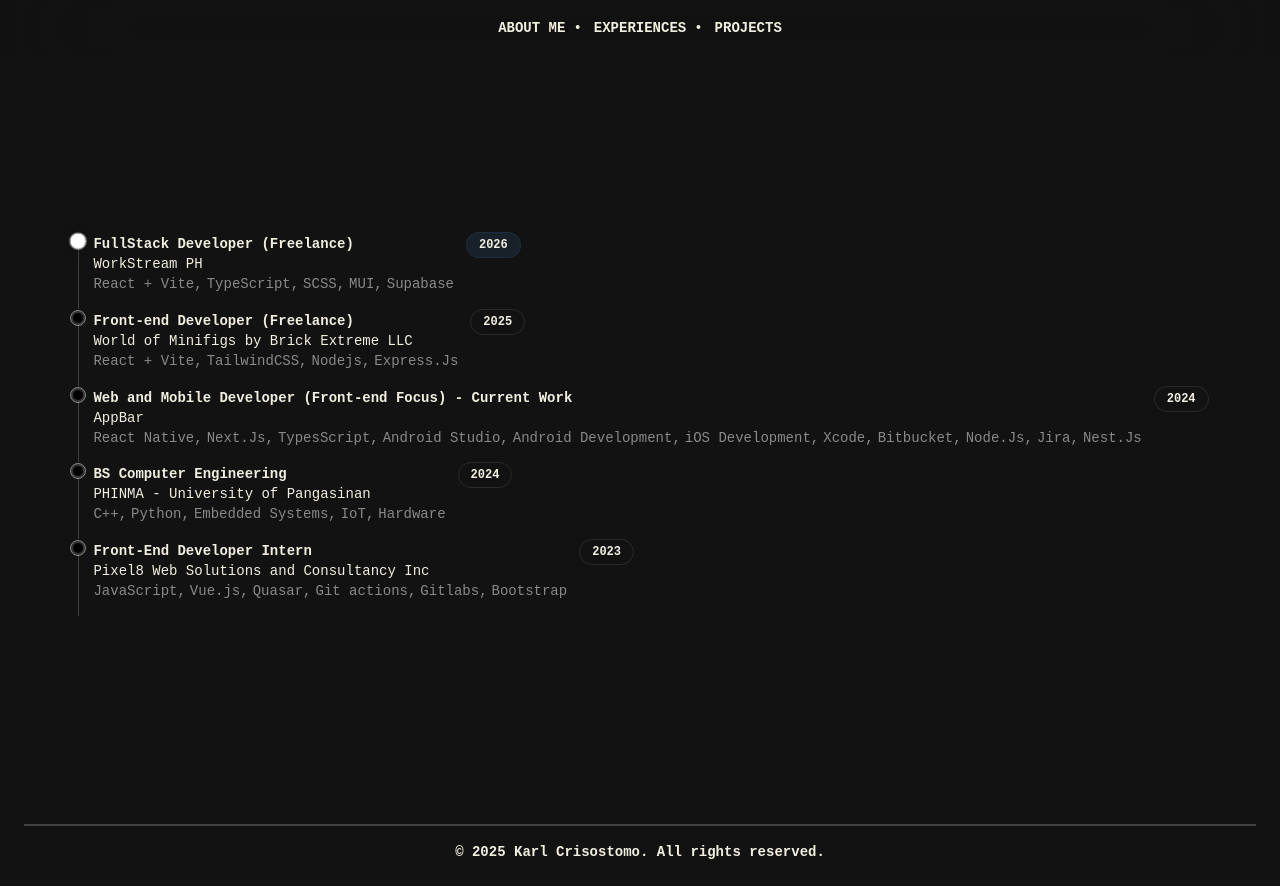
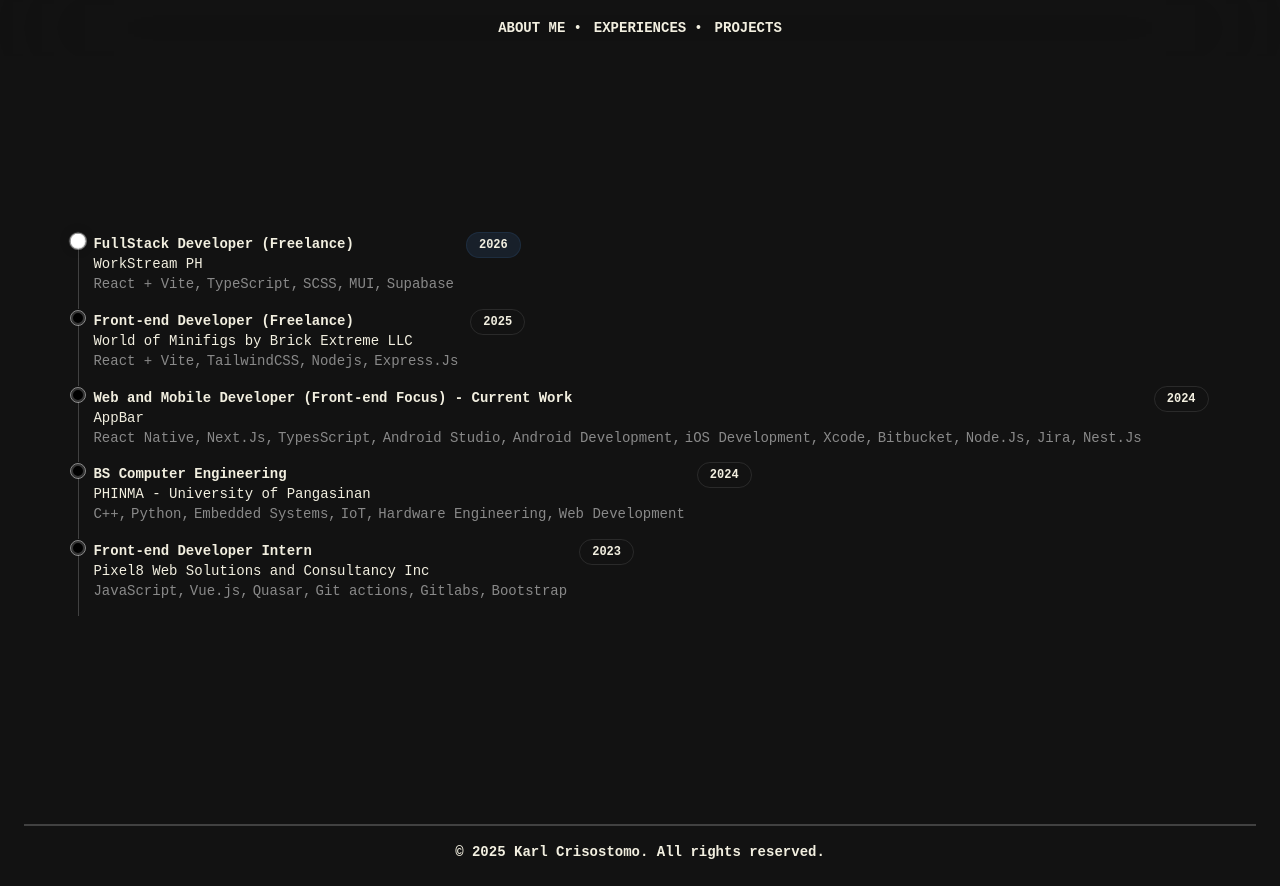
Before and after one commit to Karlx13/karl-crisostomo-portfolio, a React (Vite) app: page /experiences in a window 1280 px wide. Built offline with nearby package versions, Linux system fonts and the light colour scheme; a web font is replaced by a local one.

Commit message:
fix: correct casing in job title for consistency

```diff
--- a/src/constants/ExperiencesTimeline.ts
+++ b/src/constants/ExperiencesTimeline.ts
@@ -4,7 +4,7 @@ export const EXPERIENCES_TIMELINE: IMilestone[] = [
   {
     id: 1,
     date: 2023,
-    title: 'Front-End Developer Intern',
+    title: 'Front-end Developer Intern',
     company: 'Pixel8  Web Solutions and Consultancy Inc',
     technologies: ['JavaScript', 'Vue.js', 'Quasar', 'Git actions', 'Gitlabs', 'Bootstrap'],
   },
@@ -13,7 +13,14 @@ export const EXPERIENCES_TIMELINE: IMilestone[] = [
     date: 2024,
     title: 'BS Computer Engineering ',
     company: 'PHINMA - University of Pangasinan',
-    technologies: ['C++', 'Python', 'Embedded Systems', 'IoT', 'Hardware'],
+    technologies: [
+      'C++',
+      'Python',
+      'Embedded Systems',
+      'IoT',
+      'Hardware Engineering',
+      'Web Development',
+    ],
   },
   {
     id: 3,
```
